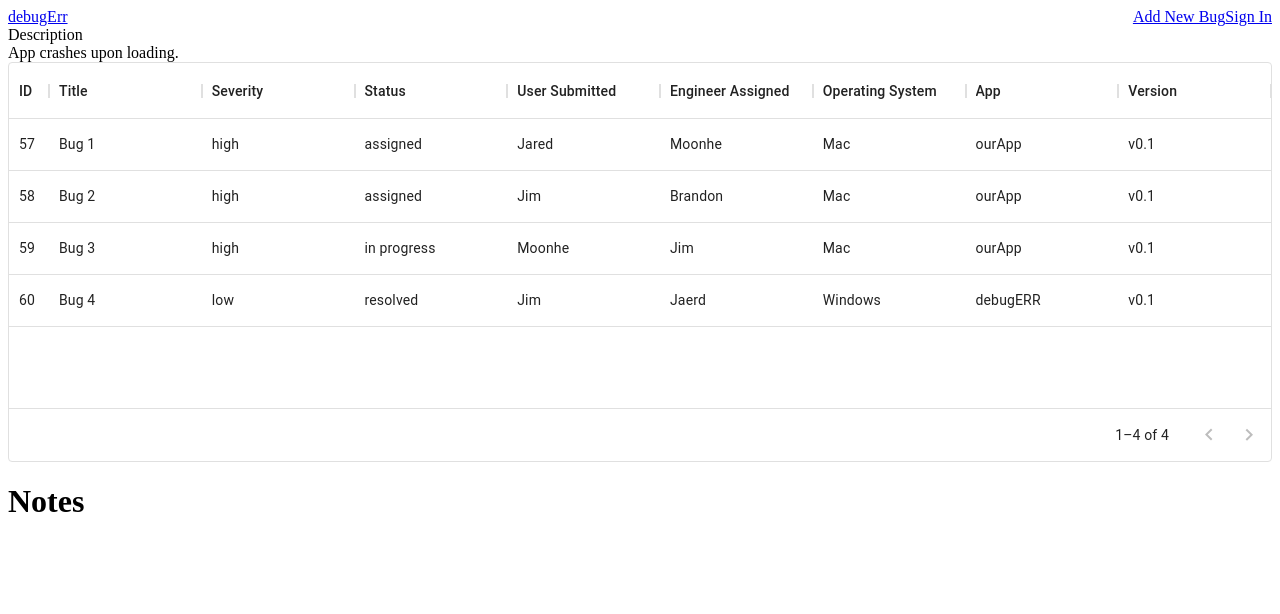
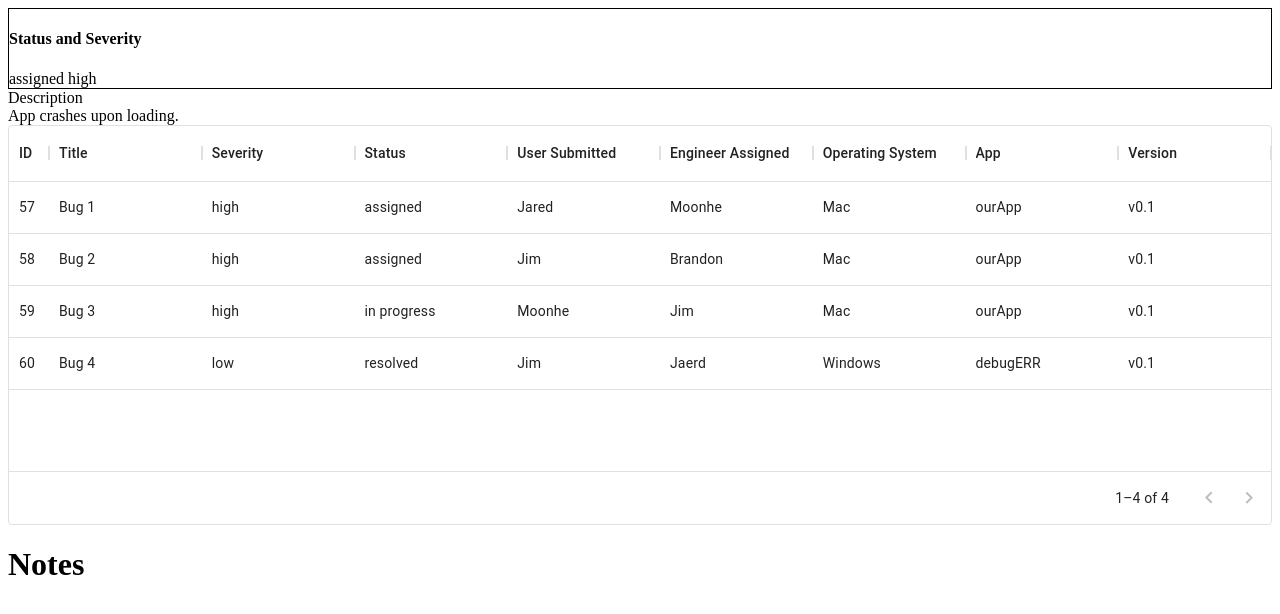
Before and after one commit to debugErr/debugErr, a React app: page / in a window 1280 px wide. Shown: the top 614 px of the page. Built offline with nearby package versions, Linux system fonts and the light colour scheme.

Commit message:
passed props to status_severity component

```diff
--- a/client/components/Status_Severity.jsx
+++ b/client/components/Status_Severity.jsx
@@ -0,0 +1,13 @@
+import React from 'react'
+
+function Status_Severity({ status, severity }) {
+  return (
+    <div style={{border: '1px solid black'}}>
+        <h4>Status and Severity</h4>
+        {status} {severity}
+    </div>
+
+  )
+}
+
+export default Status_Severity
--- a/client/pages/DashboardContainer.jsx
+++ b/client/pages/DashboardContainer.jsx
@@ -7,6 +7,7 @@ import List from '../components/List';
 import Description from '../components/Description';
 import Notes from '../components/Notes';
 import EngineerAssigned from '../components/EngineerAssigned';
+import Status_Severity from '../components/Status_Severity';
 
 const DUMMY_DATA = [
   {
@@ -63,11 +64,10 @@ const Dashboard = () => {
   const [bugs, setBugs] = useState(DUMMY_DATA);
   const [selectedBug, setSelectedBug] = useState(bugs[0]);
 
-
-
   return (
     <div>
-      <NavBar />
+      {/* <NavBar /> */}
+      <Status_Severity status={selectedBug.status} severity={selectedBug.severity} />
       <Description bug={selectedBug.description} />
       <List bugList={bugs} selectBug={setSelectedBug} />
       <Notes notes={selectedBug.notes}/>
```
